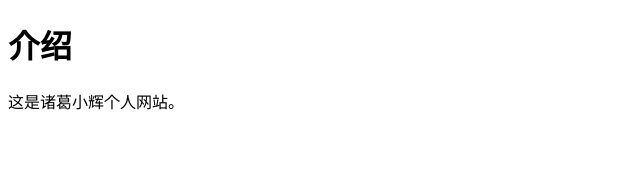
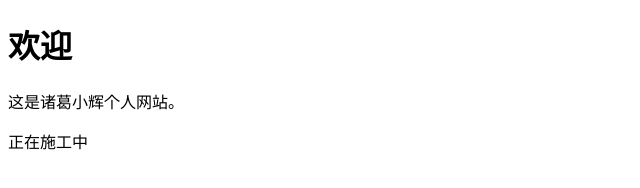
Before and after one commit to Jsopenzhuge/Jsopenzhuge.github.io, a plain HTML site: page index.html in a window 1280 px wide. Shown: the whole page, without its empty margins (0-640 px from the left). Drawn offline with Linux system fonts and the light colour scheme.

Commit message:
Update index.html

```diff
--- a/index.html
+++ b/index.html
@@ -5,7 +5,8 @@
 <title>诸葛小辉</title>
 </head>
 <body>
-    <h1>介绍</h1>
+    <h1>欢迎</h1>
     <p>这是诸葛小辉个人网站。</p>
+    <p>正在施工中</p>
 </body>
 </html>
```
